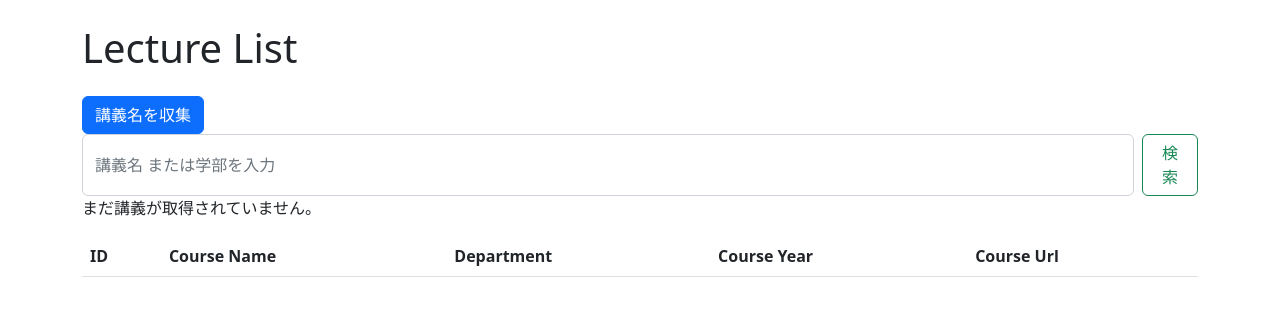
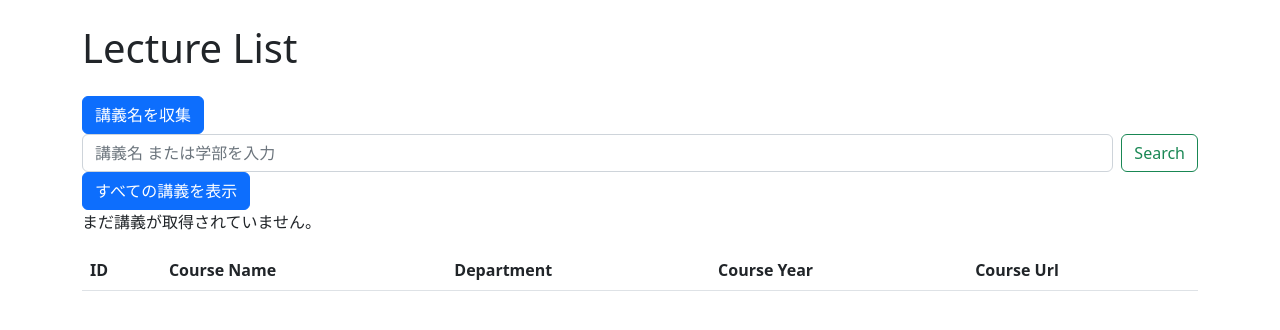
Before and after one commit to Ituki-t/Django_Selenium_Lab, a Django app: page /scraper/ in a window 1280 px wide. Shown: the top 330 px of the page. Run offline with Django 5.2, Linux system fonts and the light colour scheme; data that the repository does not hold is empty; parts of the project's set-up code (start-up, migrations or seed data) failed here and were passed over.

Commit message:
add all list

```diff
--- a/scraper/templates/scraper/course_list.html
+++ b/scraper/templates/scraper/course_list.html
@@ -16,8 +16,13 @@ Course List
 
     <form class="d-flex" role="search"  method="GET">
         <input class="form-control me-2" type="search" name = "search_query" placeholder="講義名 または学部を入力" aria-label="Search" required>
-    <button class="btn btn-outline-success" type="submit">検索</button>
+    <button class="btn btn-outline-success" type="submit">Search</button>
     </form>
+    <form action="{% url 'scraper:course_list_all' %}" method="POST">
+        {% csrf_token %}
+        <button class="btn btn-primary" type="submit">すべての講義を表示</button>
+    </form>
+
 
     <table class="table table-striped">
         <thead>
--- a/scraper/urls.py
+++ b/scraper/urls.py
@@ -5,5 +5,6 @@ app_name = 'scraper'
 
 urlpatterns = [
     path('', views.course_list, name='course_list'),
+    path('list_all/', views.course_list_all, name='course_list_all'),
     path('collect/', views.collect_courses, name='collect_courses'),
 ]
--- a/scraper/views.py
+++ b/scraper/views.py
@@ -28,6 +28,11 @@ def course_list(request):
     return render(request, 'scraper/course_list.html', {'courses': courses})
 
 
-def collect_courses():
+def course_list_all(request):
+    Syllabus.objects.all()
+    return redirect('scraper:course_list')
+
+
+def collect_courses(request):
     collect_syllabus_to_db_task.delay()
     return redirect('scraper:course_list')
```
